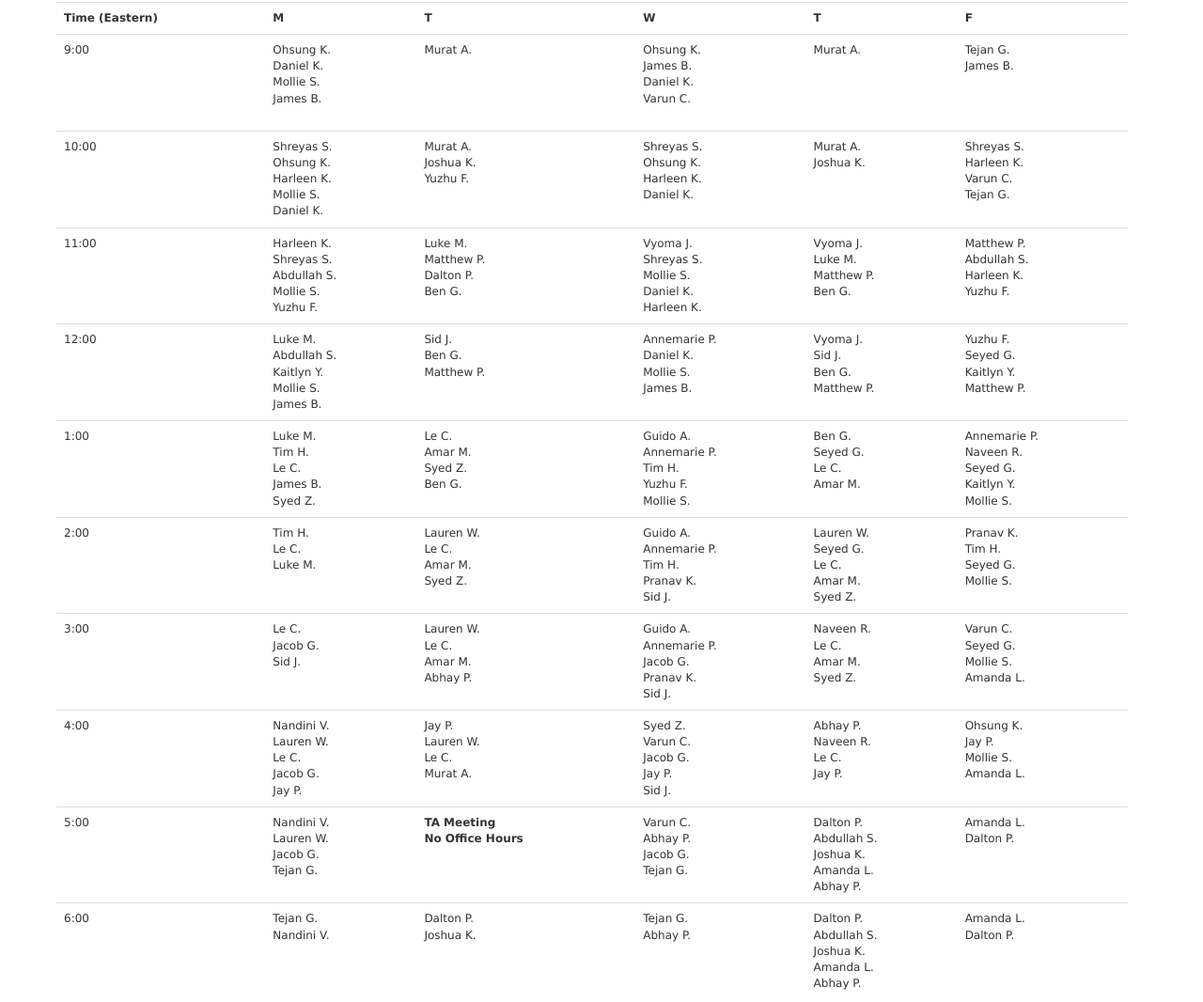
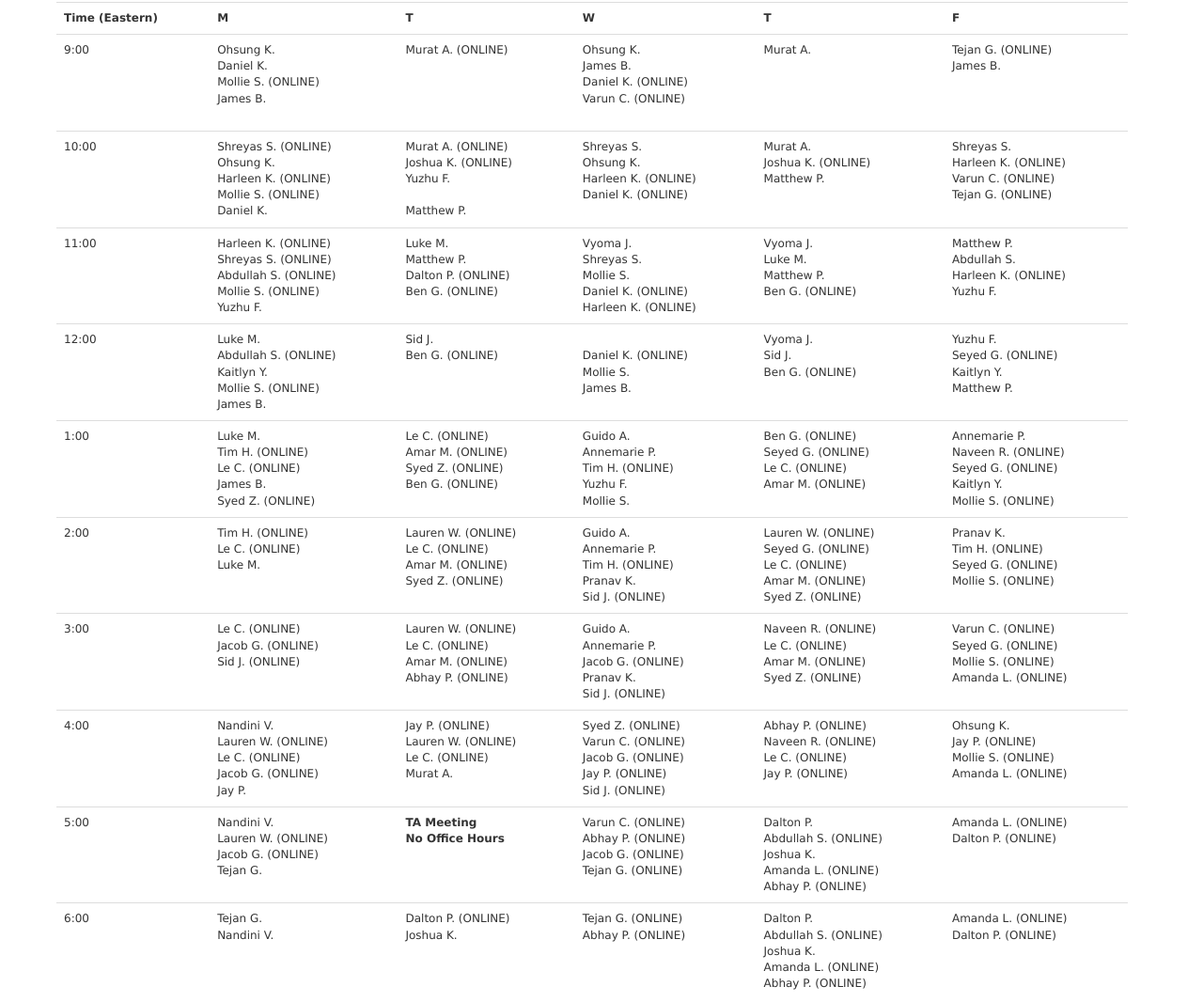
Before and after one commit to umd-cmsc330/class-website, a plain HTML site: page index.html in a window 1280 px wide. Shown: the part 1974-3040 px from the top of the page at 94% size. Drawn offline with nearby package versions, Linux system fonts and the light colour scheme.

Commit message:
modified OH schedule to include online/inperson

```diff
--- a/index.html
+++ b/index.html
@@ -211,74 +211,74 @@
           <tbody>
 	    <tr><th>Time (Eastern)</th><th>M</th><th>T</th><th>W</th><th>T</th><th>F</th></tr>
             <tr><td>9:00</td>
-                <td>Ohsung K.<br>Daniel K.<br>Mollie S.<br>James B.<br><br></td>
+                <td>Ohsung K.<br>Daniel K.<br>Mollie S. (ONLINE)<br>James B.<br><br></td>
+                <td>Murat A. (ONLINE)<br><br><br><br><br></td>
+                <td>Ohsung K.<br>James B.<br>Daniel K. (ONLINE)<br>Varun C. (ONLINE)<br><br></td>
                 <td>Murat A.<br><br><br><br><br></td>
-                <td>Ohsung K.<br>James B.<br>Daniel K.<br>Varun C.<br><br></td>
-                <td>Murat A.<br><br><br><br><br></td>
-                <td>Tejan G.<br>James B.<br><br><br><br></td>
+                <td>Tejan G. (ONLINE)<br>James B.<br><br><br><br></td>
             </tr>
             <tr><td>10:00</td>
-                <td>Shreyas S.<br>Ohsung K.<br>Harleen K.<br>Mollie S.<br>Daniel K.<br></td>
-                <td>Murat A.<br>Joshua K.<br>Yuzhu F.<br><br><br></td>
-                <td>Shreyas S.<br>Ohsung K.<br>Harleen K.<br>Daniel K.<br><br></td>
-                <td>Murat A.<br>Joshua K.<br><br><br><br></td>
-                <td>Shreyas S.<br>Harleen K.<br>Varun C.<br>Tejan G.<br><br></td>
+                <td>Shreyas S. (ONLINE)<br>Ohsung K.<br>Harleen K. (ONLINE)<br>Mollie S. (ONLINE)<br>Daniel K.<br></td>
+                <td>Murat A. (ONLINE)<br>Joshua K. (ONLINE)<br>Yuzhu F.<br><br>Matthew P.<br></td>
+                <td>Shreyas S.<br>Ohsung K.<br>Harleen K. (ONLINE)<br>Daniel K. (ONLINE)<br><br></td>
+                <td>Murat A.<br>Joshua K. (ONLINE)<br>Matthew P.<br><br><br></td>
+                <td>Shreyas S.<br>Harleen K. (ONLINE)<br>Varun C. (ONLINE)<br>Tejan G. (ONLINE)<br><br></td>
             </tr>
             <tr><td>11:00</td>
-                <td>Harleen K.<br>Shreyas S.<br>Abdullah S.<br>Mollie S.<br>Yuzhu F.<br></td>
-                <td>Luke M.<br>Matthew P.<br>Dalton P.<br>Ben G.<br><br></td>
-                <td>Vyoma J.<br>Shreyas S.<br>Mollie S.<br>Daniel K.<br>Harleen K.<br></td>
-                <td>Vyoma J.<br>Luke M.<br>Matthew P.<br>Ben G.<br><br></td>
-                <td>Matthew P.<br>Abdullah S.<br>Harleen K.<br>Yuzhu F.<br><br></td>
+                <td>Harleen K. (ONLINE)<br>Shreyas S. (ONLINE)<br>Abdullah S. (ONLINE)<br>Mollie S. (ONLINE)<br>Yuzhu F.<br></td>
+                <td>Luke M.<br>Matthew P.<br>Dalton P. (ONLINE)<br>Ben G. (ONLINE)<br><br></td>
+                <td>Vyoma J.<br>Shreyas S.<br>Mollie S.<br>Daniel K. (ONLINE)<br>Harleen K. (ONLINE)<br></td>
+                <td>Vyoma J.<br>Luke M.<br>Matthew P.<br>Ben G. (ONLINE)<br><br></td>
+                <td>Matthew P.<br>Abdullah S.<br>Harleen K. (ONLINE)<br>Yuzhu F.<br><br></td>
             </tr>
             <tr><td>12:00</td>
-                <td>Luke M.<br>Abdullah S.<br>Kaitlyn Y.<br>Mollie S.<br>James B.<br></td>
-                <td>Sid J.<br>Ben G.<br>Matthew P.<br><br><br></td>
-                <td>Annemarie P.<br>Daniel K.<br>Mollie S.<br>James B.<br><br></td>
-                <td>Vyoma J.<br>Sid J.<br>Ben G.<br>Matthew P.<br><br></td>
-                <td>Yuzhu F.<br>Seyed G.<br>Kaitlyn Y.<br>Matthew P.<br><br></td>
+                <td>Luke M.<br>Abdullah S. (ONLINE)<br>Kaitlyn Y.<br>Mollie S. (ONLINE)<br>James B.<br></td>
+                <td>Sid J.<br>Ben G. (ONLINE)<br><br><br><br></td>
+                <td><br>Daniel K. (ONLINE)<br>Mollie S.<br>James B.<br><br></td>
+                <td>Vyoma J.<br>Sid J.<br>Ben G. (ONLINE)<br><br><br></td>
+                <td>Yuzhu F.<br>Seyed G. (ONLINE)<br>Kaitlyn Y.<br>Matthew P.<br><br></td>
             </tr>
             <tr><td>1:00</td>
-                <td>Luke M.<br>Tim H.<br>Le C.<br>James B.<br>Syed Z.<br></td>
-                <td>Le C.<br>Amar M.<br>Syed Z.<br>Ben G.<br><br></td>
-                <td>Guido A.<br>Annemarie P.<br>Tim H.<br>Yuzhu F.<br>Mollie S.<br></td>
-                <td>Ben G.<br>Seyed G.<br>Le C.<br>Amar M.<br><br></td>
-                <td>Annemarie P.<br>Naveen R.<br>Seyed G.<br>Kaitlyn Y.<br>Mollie S.<br></td>
+                <td>Luke M.<br>Tim H. (ONLINE)<br>Le C. (ONLINE)<br>James B.<br>Syed Z. (ONLINE)<br></td>
+                <td>Le C. (ONLINE)<br>Amar M. (ONLINE)<br>Syed Z. (ONLINE)<br>Ben G. (ONLINE)<br><br></td>
+                <td>Guido A.<br>Annemarie P.<br>Tim H. (ONLINE)<br>Yuzhu F.<br>Mollie S.<br></td>
+                <td>Ben G. (ONLINE)<br>Seyed G. (ONLINE)<br>Le C. (ONLINE)<br>Amar M. (ONLINE)<br><br></td>
+                <td>Annemarie P.<br>Naveen R. (ONLINE)<br>Seyed G. (ONLINE)<br>Kaitlyn Y.<br>Mollie S. (ONLINE)<br></td>
             </tr>
             <tr><td>2:00</td>
-                <td>Tim H.<br>Le C.<br>Luke M.<br><br><br></td>
-                <td>Lauren W.<br>Le C.<br>Amar M.<br>Syed Z.<br><br></td>
-                <td>Guido A.<br>Annemarie P.<br>Tim H.<br>Pranav K.<br>Sid J.<br></td>
-                <td>Lauren W.<br>Seyed G.<br>Le C.<br>Amar M.<br>Syed Z.<br></td>
-                <td>Pranav K.<br>Tim H.<br>Seyed G.<br>Mollie S.<br><br></td>
+                <td>Tim H. (ONLINE)<br>Le C. (ONLINE)<br>Luke M.<br><br><br></td>
+                <td>Lauren W. (ONLINE)<br>Le C. (ONLINE)<br>Amar M. (ONLINE)<br>Syed Z. (ONLINE)<br><br></td>
+                <td>Guido A.<br>Annemarie P.<br>Tim H. (ONLINE)<br>Pranav K.<br>Sid J. (ONLINE)<br></td>
+                <td>Lauren W. (ONLINE)<br>Seyed G. (ONLINE)<br>Le C. (ONLINE)<br>Amar M. (ONLINE)<br>Syed Z. (ONLINE)<br></td>
+                <td>Pranav K.<br>Tim H. (ONLINE)<br>Seyed G. (ONLINE)<br>Mollie S. (ONLINE)<br><br></td>
             </tr>
             <tr><td>3:00</td>
-                <td>Le C.<br>Jacob G.<br>Sid J.<br><br><br></td>
-                <td>Lauren W.<br>Le C.<br>Amar M.<br>Abhay P.<br><br></td>
-                <td>Guido A.<br>Annemarie P.<br>Jacob G.<br>Pranav K.<br>Sid J.<br></td>
-                <td>Naveen R.<br>Le C.<br>Amar M.<br>Syed Z.<br><br></td>
-                <td>Varun C.<br>Seyed G.<br>Mollie S.<br>Amanda L.<br><br></td>
+                <td>Le C. (ONLINE)<br>Jacob G. (ONLINE)<br>Sid J. (ONLINE)<br><br><br></td>
+                <td>Lauren W. (ONLINE)<br>Le C. (ONLINE)<br>Amar M. (ONLINE)<br>Abhay P. (ONLINE)<br><br></td>
+                <td>Guido A.<br>Annemarie P.<br>Jacob G. (ONLINE)<br>Pranav K.<br>Sid J. (ONLINE)<br></td>
+                <td>Naveen R. (ONLINE)<br>Le C. (ONLINE)<br>Amar M. (ONLINE)<br>Syed Z. (ONLINE)<br><br></td>
+                <td>Varun C. (ONLINE)<br>Seyed G. (ONLINE)<br>Mollie S. (ONLINE)<br>Amanda L. (ONLINE)<br><br></td>
             </tr>
             <tr><td>4:00</td>
-                <td>Nandini V.<br>Lauren W.<br>Le C.<br>Jacob G.<br>Jay P.<br></td>
-                <td>Jay P.<br>Lauren W.<br>Le C.<br>Murat A.<br><br></td>
-                <td>Syed Z.<br>Varun C.<br>Jacob G.<br>Jay P.<br>Sid J.<br></td>
-                <td>Abhay P.<br>Naveen R.<br>Le C.<br>Jay P.<br><br></td>
-                <td>Ohsung K.<br>Jay P.<br>Mollie S.<br>Amanda L.<br><br></td>
+                <td>Nandini V.<br>Lauren W. (ONLINE)<br>Le C. (ONLINE)<br>Jacob G. (ONLINE)<br>Jay P.<br></td>
+                <td>Jay P. (ONLINE)<br>Lauren W. (ONLINE)<br>Le C. (ONLINE)<br>Murat A.<br><br></td>
+                <td>Syed Z. (ONLINE)<br>Varun C. (ONLINE)<br>Jacob G. (ONLINE)<br>Jay P. (ONLINE)<br>Sid J. (ONLINE)<br></td>
+                <td>Abhay P. (ONLINE)<br>Naveen R. (ONLINE)<br>Le C. (ONLINE)<br>Jay P. (ONLINE)<br><br></td>
+                <td>Ohsung K.<br>Jay P. (ONLINE)<br>Mollie S. (ONLINE)<br>Amanda L. (ONLINE)<br><br></td>
             </tr>
             <tr><td>5:00</td>
-                <td>Nandini V.<br>Lauren W.<br>Jacob G.<br>Tejan G.<br><br></td>
+                <td>Nandini V.<br>Lauren W. (ONLINE)<br>Jacob G. (ONLINE)<br>Tejan G.<br><br></td>
                 <td><b>TA Meeting<br>No Office Hours</b><br><br><br><br></td>
-                <td>Varun C.<br>Abhay P.<br>Jacob G.<br>Tejan G.<br><br></td>
-                <td>Dalton P.<br>Abdullah S.<br>Joshua K.<br>Amanda L.<br>Abhay P.<br></td>
-                <td>Amanda L.<br>Dalton P.<br><br><br><br></td>
+                <td>Varun C. (ONLINE)<br>Abhay P. (ONLINE)<br>Jacob G. (ONLINE)<br>Tejan G. (ONLINE)<br><br></td>
+                <td>Dalton P.<br>Abdullah S. (ONLINE)<br>Joshua K.<br>Amanda L. (ONLINE)<br>Abhay P. (ONLINE)<br></td>
+                <td>Amanda L. (ONLINE)<br>Dalton P. (ONLINE)<br><br><br><br></td>
             </tr>
             <tr><td>6:00</td>
                 <td>Tejan G.<br>Nandini V.<br><br><br><br></td>
-                <td>Dalton P.<br>Joshua K.<br><br><br><br></td>
-                <td>Tejan G.<br>Abhay P.<br><br><br><br></td>
-                <td>Dalton P.<br>Abdullah S.<br>Joshua K.<br>Amanda L.<br>Abhay P.<br></td>
-                <td>Amanda L.<br>Dalton P.<br><br><br><br></td>
+                <td>Dalton P. (ONLINE)<br>Joshua K.<br><br><br><br></td>
+                <td>Tejan G. (ONLINE)<br>Abhay P. (ONLINE)<br><br><br><br></td>
+                <td>Dalton P.<br>Abdullah S. (ONLINE)<br>Joshua K.<br>Amanda L. (ONLINE)<br>Abhay P. (ONLINE)<br></td>
+                <td>Amanda L. (ONLINE)<br>Dalton P. (ONLINE)<br><br><br><br></td>
             </tr>
 	  </tbody>
         </table>
```
